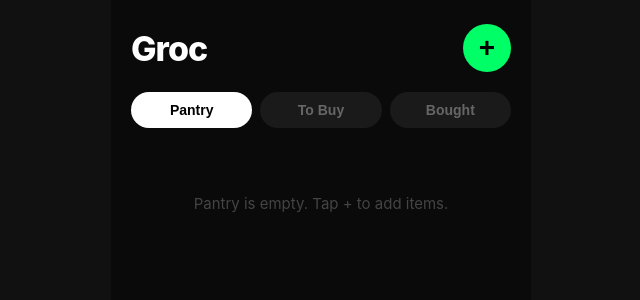
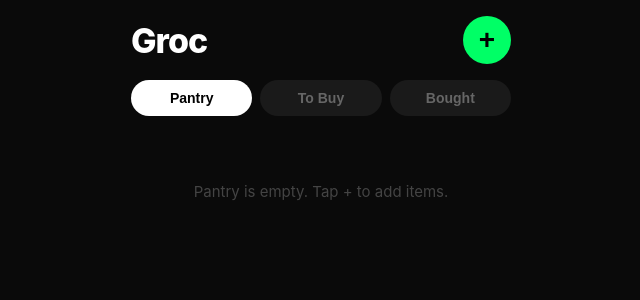
Before and after one commit to Schifer/Groc, a React (Vite) app: page / in a window 1280 px wide. Shown: the top 300 px of the page, without its empty margins (319-959 px from the left). Built offline with nearby package versions, Linux system fonts and the light colour scheme.

Commit message:
v0.8 - fix status bar overlap

```diff
--- a/index.html
+++ b/index.html
@@ -2,14 +2,14 @@
 <html lang="en">
 <head>
   <meta charset="UTF-8" />
-  <meta name="viewport" content="width=device-width, initial-scale=1.0, user-scalable=no" />
-  <meta name="theme-color" content="#111111" />
+  <meta name="viewport" content="width=device-width, initial-scale=1.0, user-scalable=no, viewport-fit=cover" />
+  <meta name="theme-color" content="#0a0a0a" />
   <title>Groc</title>
   <style>
     * { margin: 0; padding: 0; box-sizing: border-box; }
     body {
       font-family: -apple-system, BlinkMacSystemFont, 'Segoe UI', Roboto, sans-serif;
-      background: #111;
+      background: #0a0a0a;
       color: #eee;
       overscroll-behavior: none;
       -webkit-tap-highlight-color: transparent;
--- a/src/App.jsx
+++ b/src/App.jsx
@@ -12,10 +12,11 @@ const styles = {
   container: {
     maxWidth: 420, margin: '0 auto', minHeight: '100vh',
     display: 'flex', flexDirection: 'column', background: '#0a0a0a',
-    fontFamily: "-apple-system, BlinkMacSystemFont, 'Segoe UI', Roboto, sans-serif"
+    fontFamily: "-apple-system, BlinkMacSystemFont, 'Segoe UI', Roboto, sans-serif",
+    paddingTop: 'env(safe-area-inset-top, 40px)'
   },
   header: {
-    padding: '24px 20px 0', display: 'flex',
+    padding: '16px 20px 0', display: 'flex',
     justifyContent: 'space-between', alignItems: 'center'
   },
   logo: {
@@ -28,7 +29,7 @@ const styles = {
     alignItems: 'center', justifyContent: 'center', lineHeight: 1
   },
   tabs: {
-    display: 'flex', padding: '20px 20px 0', gap: 8
+    display: 'flex', padding: '16px 20px 0', gap: 8
   },
   tab: {
     flex: 1, padding: '10px 0', textAlign: 'center',
```
